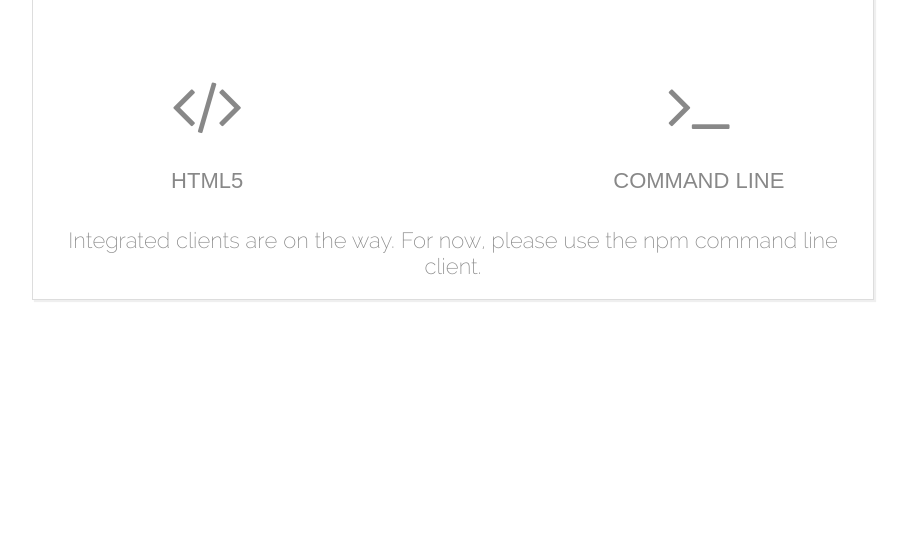
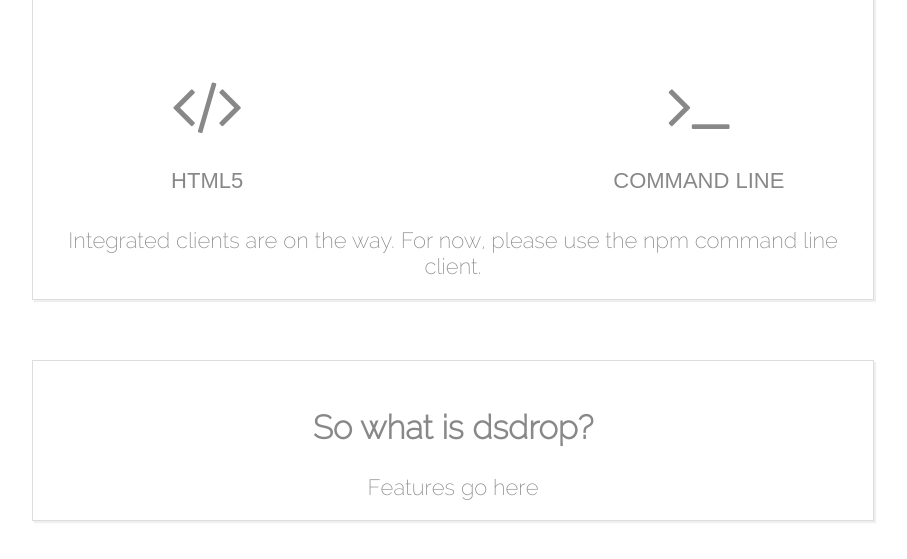
Before and after one commit to naggie/dsdrop, a website: page web/index.html in a window 1280 px wide. Shown: the part 1220-1779 px from the top of the page, without its empty margins (187-1094 px from the left). Before the commit the page ends 1558 px from the top, so only its background shows below. Drawn offline with Linux system fonts and the light colour scheme; no server answers.

Commit message:
so what is dsdrop?

```diff
--- a/web/index.html
+++ b/web/index.html
@@ -127,5 +127,9 @@
 			<br />
 			Integrated clients are on the way. For now, please use the npm command line client.
 		</section>
+		<section class="card">
+			<h2>So what is dsdrop?</h2>
+			Features go here
+		</section>
 	</body>
 </html>
```
